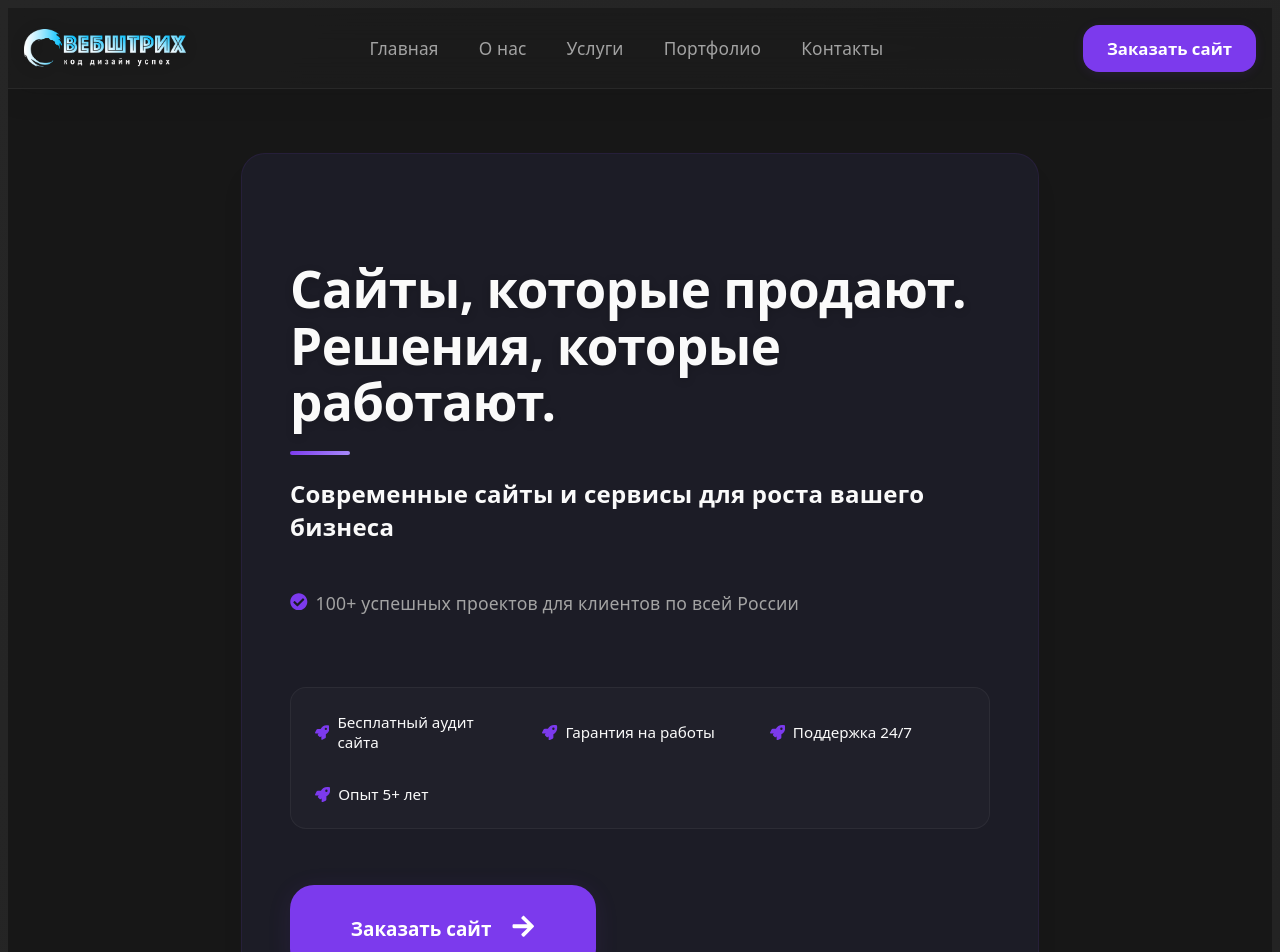
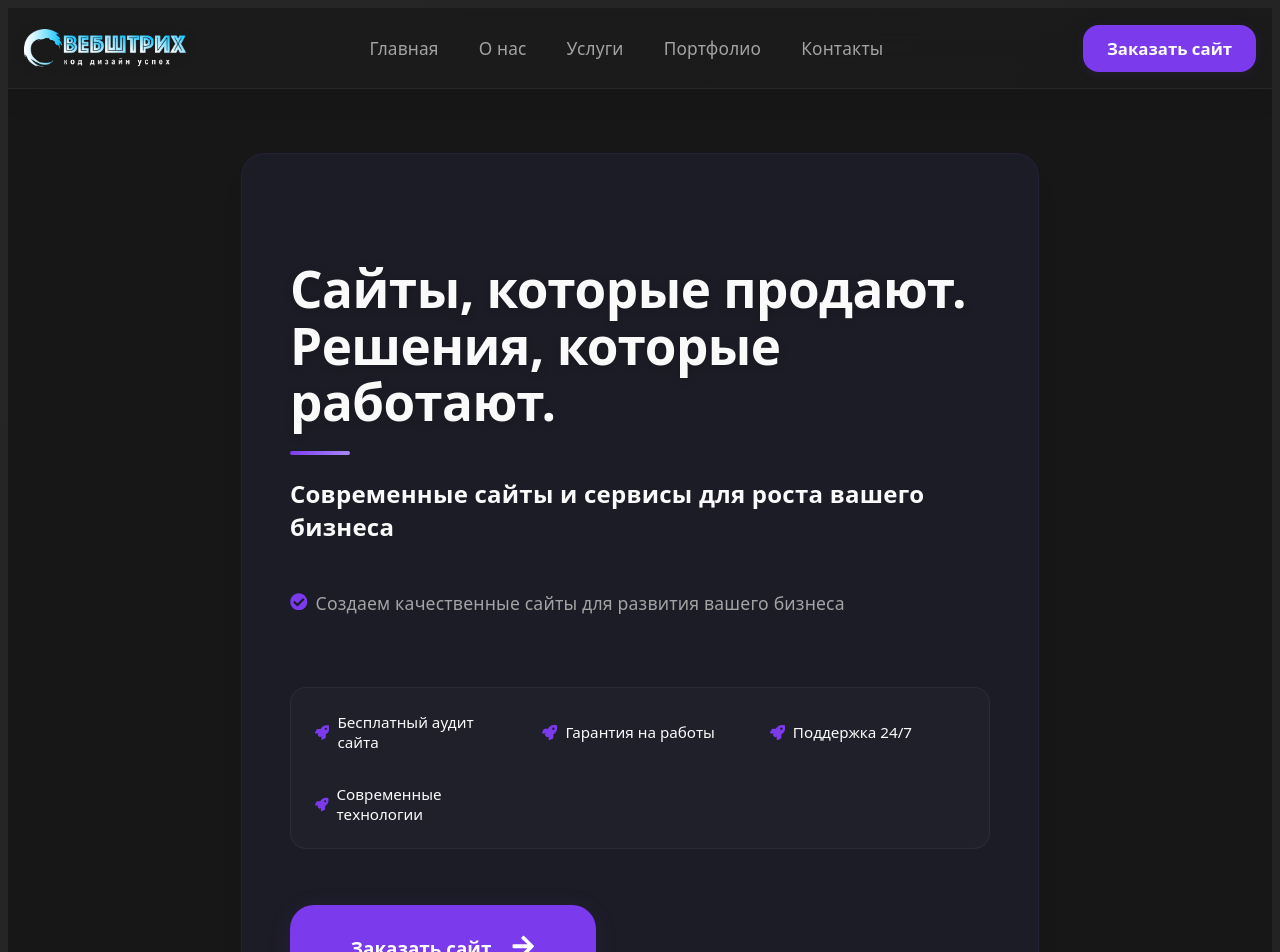
Before and after one commit to Dveyn/web_stroke, a Next.js app: page / in a window 1280 px wide. Shown: the top 952 px of the page. Built offline with nearby package versions, Linux system fonts and the light colour scheme.

Commit message:
Поменял текста

```diff
--- a/src/components/sections/IntroSection.js
+++ b/src/components/sections/IntroSection.js
@@ -23,7 +23,7 @@ const IntroSection = () => {
       "Бесплатный аудит сайта",
       "Гарантия на работы",
       "Поддержка 24/7",
-      "Опыт 5+ лет"
+      "Современные технологии"
     ];
 
     useEffect(() => {
@@ -58,7 +58,7 @@ const IntroSection = () => {
                 </div>
                 <div className={styles.socialProof}>
                     <FaCheckCircle style={{ marginRight: '8px', color: 'var(--primary)' }} />
-                    100+ успешных проектов для клиентов по всей России
+                    Создаем качественные сайты для развития вашего бизнеса
                 </div>
                 <div className={styles.benefits}>
                     {benefits.map((benefit, index) => (
```
